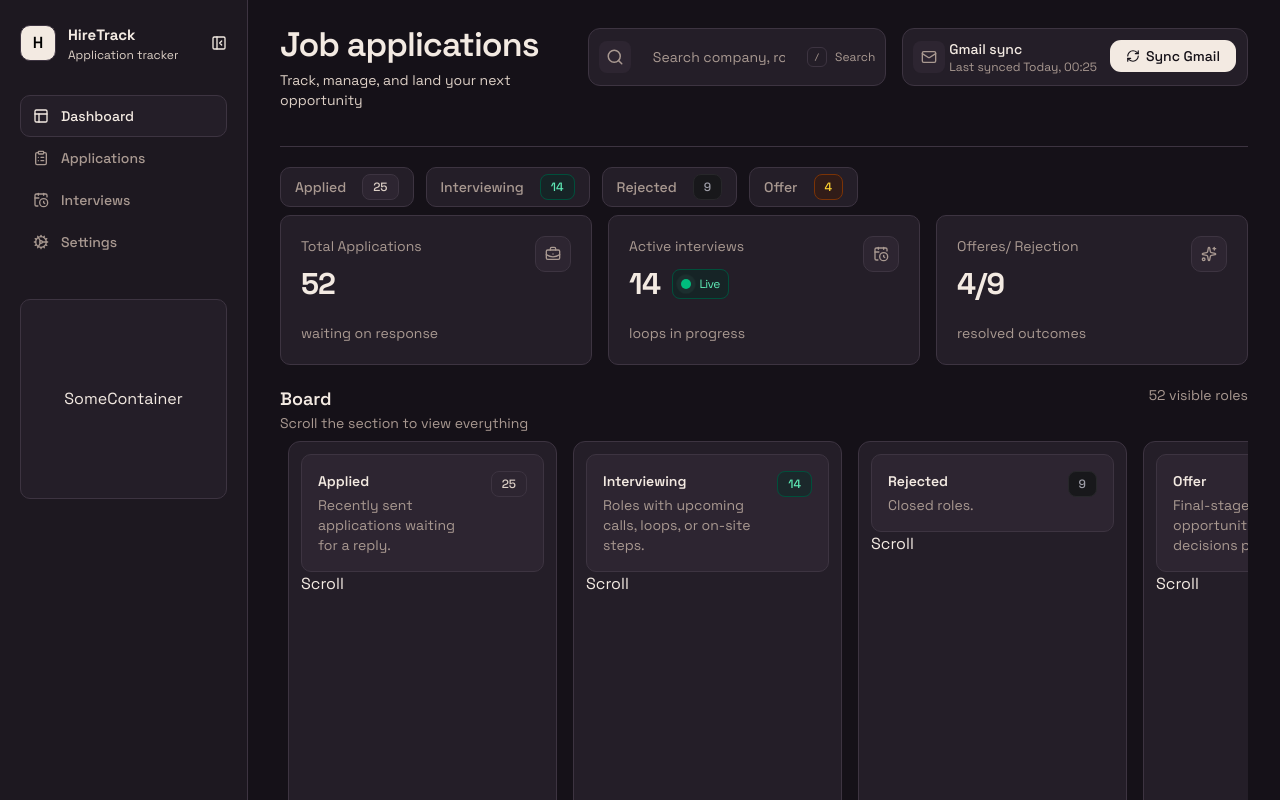
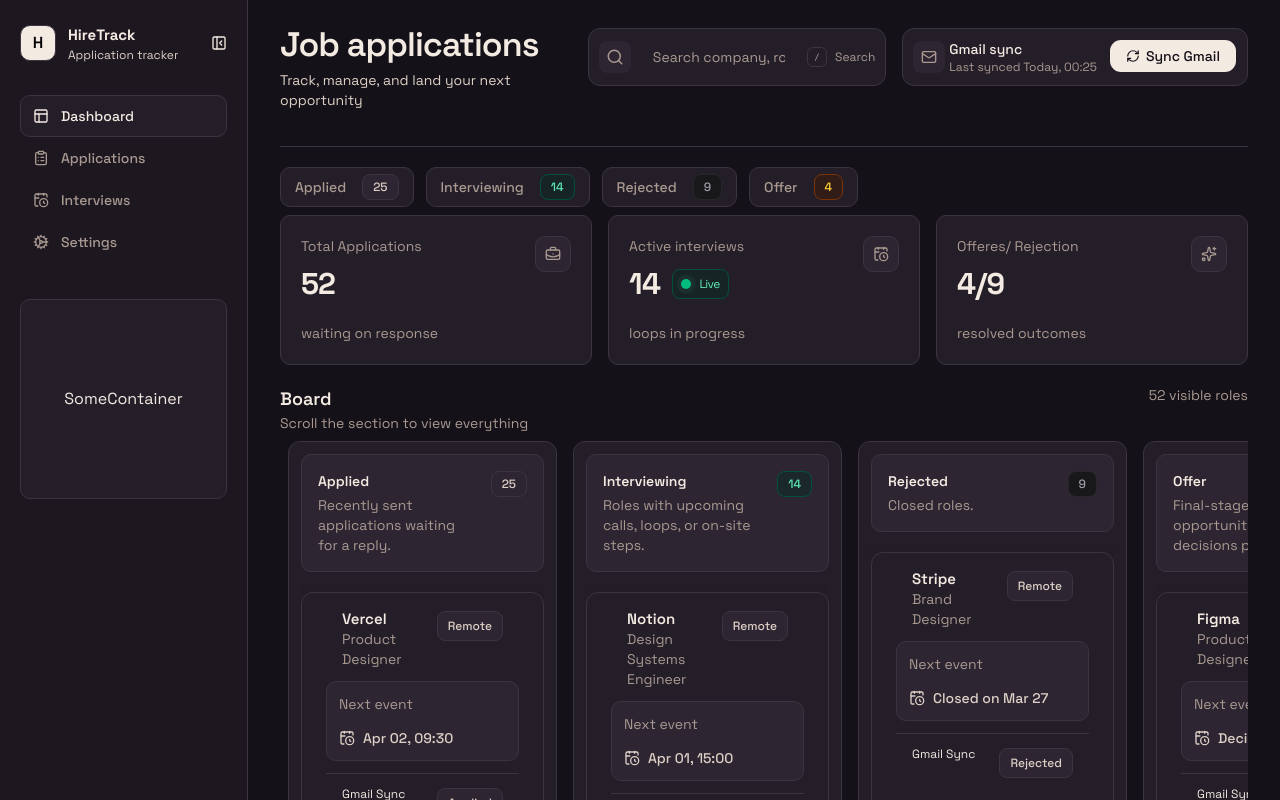
Before and after one commit to mundesamarth/HireTrack, a Next.js app: page / in a window 1280 px wide. Built offline with nearby package versions, Linux system fonts and the light colour scheme.

Commit message:
Kanban card design is done, fronend is done for dashboard, now working on backend

```diff
--- a/app/components/KanbanContent.tsx
+++ b/app/components/KanbanContent.tsx
@@ -28,12 +28,67 @@ export default function KanbanContent() {
       subHeading: "Final-stage opportunities with decisions pending.",
     },
   ];
+  type Status = "Applied" | "Interviewing" | "Rejected" | "Offer";
+  type applicationType = {
+    company: string;
+    role: string;
+    status: Status;
+    type: string;
+    date: string;
+  }
+   const applicationCatalog: applicationType[] = [
+    {
+      company: "Vercel",
+      role: "Product Designer",
+      status: "Applied",
+      type: "Remote",
+      date: "Apr 02, 09:30",
+    },
+    {
+      company: "Linear",
+      role: "Frontend Engineer",
+      status: "Applied",
+      type: "Onsite",
+      date: "Apr 04, 14:00",
+    },
+    {
+      company: "Notion",
+      role: "Design Systems Engineer",
+      status: "Interviewing",
+      type: "Remote",
+      date: "Apr 01, 15:00",
+    },
+    {
+      company: "Ramp",
+      role: "Senior Product Designer",
+      status: "Interviewing",
+      type: "Hybrid",
+      date: "Apr 03, 11:30",
+    },
+    {
+      company: "Stripe",
+      role: "Brand Designer",
+      status: "Rejected",
+      type: "Remote",
+      date: "Closed on Mar 27",
+    },
+    {
+      company: "Figma",
+      role: "Product Designer",
+      status: "Offer",
+      type: "Remote",
+      date: "Decision by Apr 05",
+    },
+  ];
   return (
-    <div className=" min-h-0 grid lg:grid-cols-4 gap-3 px-2 mt-2 min-h-[480px] gap-4 lg:h-[calc(100vh-290px)] lg:min-w-[1140px]  pb-2">
-      {headingContent.map(({ label, number, badge, subHeading }) => (
+    <div className=" min-h-0 grid lg:grid-cols-4 gap-3 px-2 mt-2 min-h-[480px] gap-4 lg:h-[calc(100vh-290px)] lg:min-w-[1140px]  pb-2 overflow-hidden">
+      {headingContent.map(({ label, number, badge, subHeading }) => {
+        const filterCompany = applicationCatalog.filter(app => app.status === label)
+      return (
         <div
           key={label}
-          className="bg-surface text-foreground-1 rounded-[12px] p-3 flex min-h-0 flex-col border border-border"
+          className="bg-surface text-foreground-1 rounded-[12px] p-3 flex min-h-0 flex-col border border-border
+          "
         >
           {/* Top heading Kanban */}
           <div className="flex items-start justify-between gap-4 bg-surface-muted rounded-[10px] p-4 border border-border ">
@@ -55,11 +110,11 @@ export default function KanbanContent() {
             </div>
           </div>
           {/* Scrollable content in Kanbon */}
-          <div>
-            <KanbanScrollSection/>
+          <div className="overflow-y-auto scrollbar-none mt-3">
+            <KanbanScrollSection items={filterCompany}/>
           </div>
         </div>
-      ))}
+      )})}
     </div>
   );
 }
--- a/app/components/KanbanScrollableSection.tsx
+++ b/app/components/KanbanScrollableSection.tsx
@@ -1,7 +1,53 @@
-export default function KanbanScrollSection(){
-    return(
-        <div>
-            Scroll
+import { CalendarClock } from "lucide-react";
+
+type Status = "Applied" | "Interviewing" | "Rejected" | "Offer";
+type applicationType = {
+  company: string;
+  role: string;
+  status: Status;
+  type: string;
+  date: string;
+};
+export default function KanbanScrollSection({
+  items,
+}: {
+  items: applicationType[];
+}) {
+  return (
+    <div className="overflow-hidden">
+      {items.map((app) => (
+        <div
+          key={app.company}
+          className="flex mt-2 flex-col border border-border  bg-surface p-6 pt-0 space-y-3 rounded-[12px] shadow-raised-shadow"
+        >
+          <div className="flex justify-between items-start gap-3 px-4 pt-4 ">
+            <div>
+              <h2 className="text-[15px] font-semibold leading-5 text-foreground-1">
+                {app.company}
+              </h2>
+              <p className="text-sm leading-5 text-foreground-3">{app.role}</p>
+            </div>
+            <div className="inline-flex  text-xs itesm-center border min-w-0 min-h-0  px-2.5 rounded-[8px] py-1 mt-0.5 font-medium shrink-0 border-strong bg-surface-muted">
+              <p className=" leading-5 text-foreground-2 ">{app.type}</p>
+            </div>
+          </div>
+          <div className="rounded-[10px] bg-surface-muted border border-border p-3 flex items-start flex-col gap-1">
+            <p className="text-sm text-foreground-3">Next event</p>
+            <p className="mt-2.5 text-sm text-foreground-2 font-medium flex items-center gap-2 ">
+                <CalendarClock className="w-4 h-4"/>
+                {app.date}</p>
+          </div>
+          <div className="flex justify-between text-sm border-t border-border px-4 py-3">
+            <div>
+                <p className="text-xs">Gmail Sync</p>
+            </div>
+            <div className="inline-flex  text-xs itesm-center border min-w-0 min-h-0  px-2.5 rounded-[8px] py-1 mt-0.5 font-medium shrink-0 border-strong bg-surface-muted">
+
+            <p className=" leading-5 text-foreground-2 ">{app.status}</p>
+            </div>
+          </div>
         </div>
-    )
+      ))}
+    </div>
+  );
 }
--- a/app/globals.css
+++ b/app/globals.css
@@ -159,3 +159,12 @@
     background: #3a3a3a;
   }
 }
+/* hide scrollbar but keep scroll */
+.scrollbar-none::-webkit-scrollbar {
+  display: none;
+}
+
+.scrollbar-none {
+  -ms-overflow-style: none;  /* IE/Edge */
+  scrollbar-width: none;     /* Firefox */
+}
```
